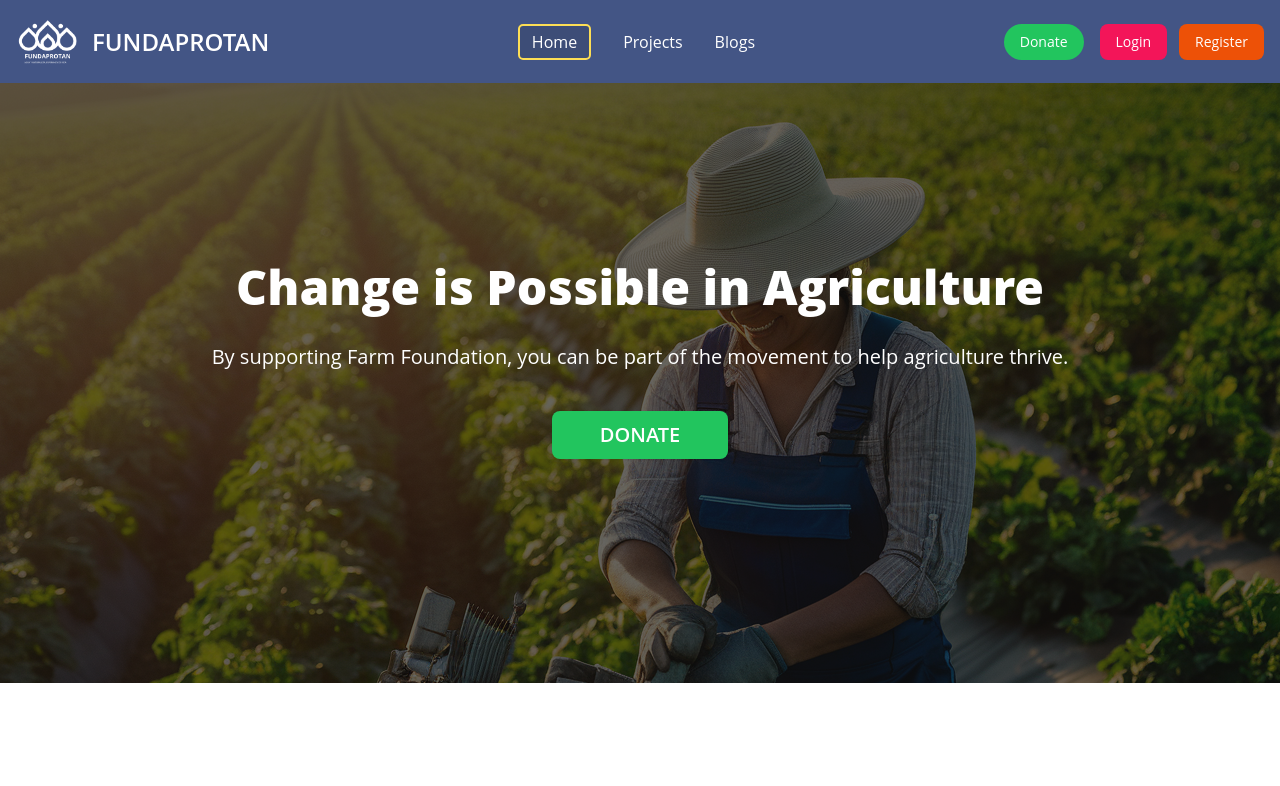
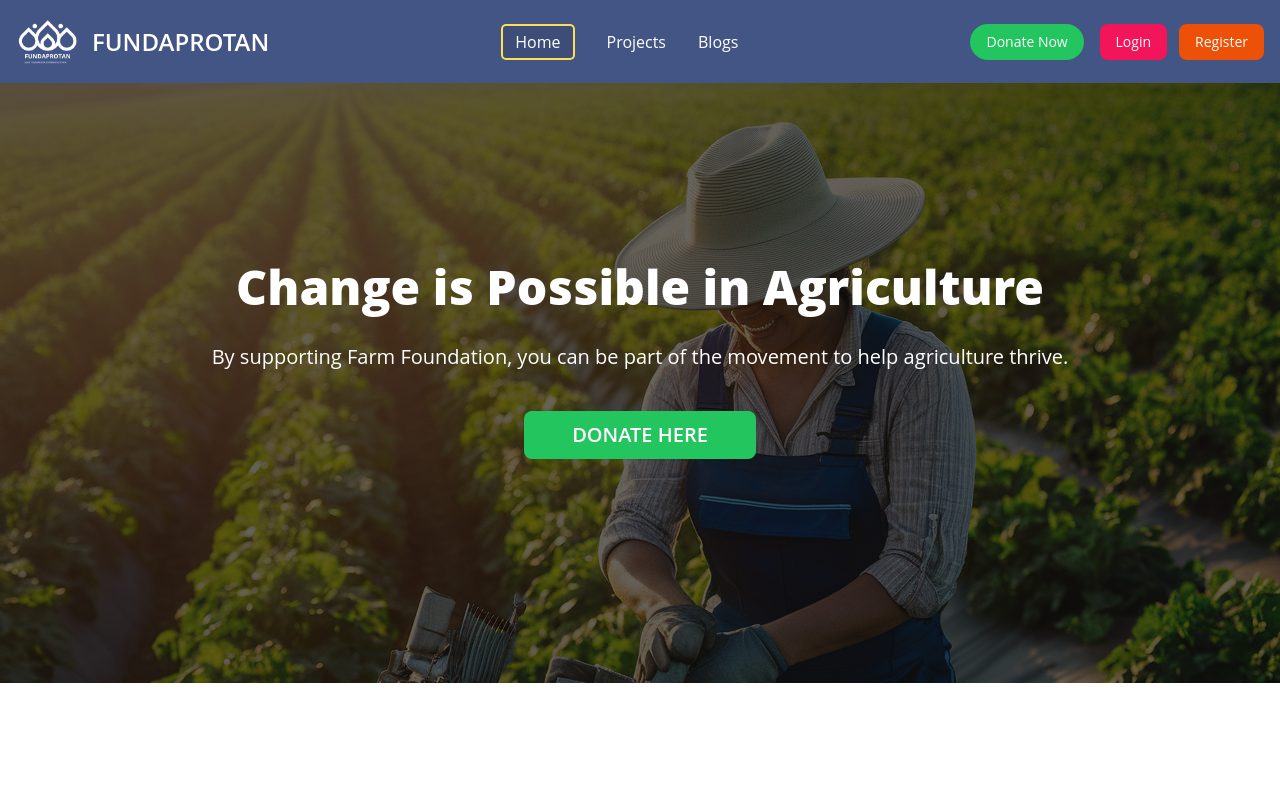
Before and after one commit to Fahim-Prodhan/donation-foundation, a React (Vite) app in the folder client/: page / in a window 1280 px wide. Shown: the top 786 px of the page. Built offline with nearby package versions, Linux system fonts and the light colour scheme; no server answers.

Commit message:
Small Change

```diff
--- a/client/src/components/navbar/Navbar.jsx
+++ b/client/src/components/navbar/Navbar.jsx
@@ -89,7 +89,7 @@ const Navbar = () => {
                 type="button"
                 className="text-[#fff] font-medium hover:bg-green-600 bg-green-500 rounded-[50px]  focus:ring-4 focus:outline-none text-sm px-4 py-2 text-center mr-4 lg:block hidden"
               >
-                Donate
+                Donate Now
               </button>
             </Link>
 
@@ -236,7 +236,7 @@ const Navbar = () => {
               type="button"
               className="text-[#fff] font-medium hover:bg-[#099c6b] bg-[#03C988] rounded-[50px]  focus:ring-4 focus:outline-none text-sm px-4 py-2 text-center mt-4 lg:hidden block"
             >
-              Donate
+              Donate Now
             </button>
           </Link>
           {
--- a/client/src/pages/HomoComponents/HeaderBanner/HeaderBanner.jsx
+++ b/client/src/pages/HomoComponents/HeaderBanner/HeaderBanner.jsx
@@ -43,7 +43,7 @@ function HeaderBanner() {
         <div className="px-6 lg:px-0 w-full md:space-y-4 text-center z-20 absolute top-[45%] left-1/2 text-white -translate-x-1/2 -translate-y-1/2">
           <h1 className="animate__animated animate__fadeInDown text-2xl lg:text-5xl lg:font-black font-bold pt-4">Change is Possible in Agriculture</h1>
           <p className="animate__animated animate__fadeInDown md:text-xl pt-4 pb-2 lg:pb-6">By supporting Farm Foundation, you can be part of the movement to help agriculture thrive.</p>
-          <button className="bg-green-500 md:text-xl font-semibold btn text-white border-none hover:bg-green-600 px-12">DONATE</button>
+          <button className="bg-green-500 md:text-xl font-semibold btn text-white border-none hover:bg-green-600 px-12">DONATE HERE</button>
         </div>
 
       </div>
--- a/client/src/pages/HomoComponents/ourProjects/OurProjects.jsx
+++ b/client/src/pages/HomoComponents/ourProjects/OurProjects.jsx
@@ -39,7 +39,7 @@ const OurProjects = () => {
                         },
                         1024: {
                             slidesPerView: 3,
-                            spaceBetween: 30,
+                            spaceBetween: 40,
                         },
                     }}
                     autoplay={{
```
